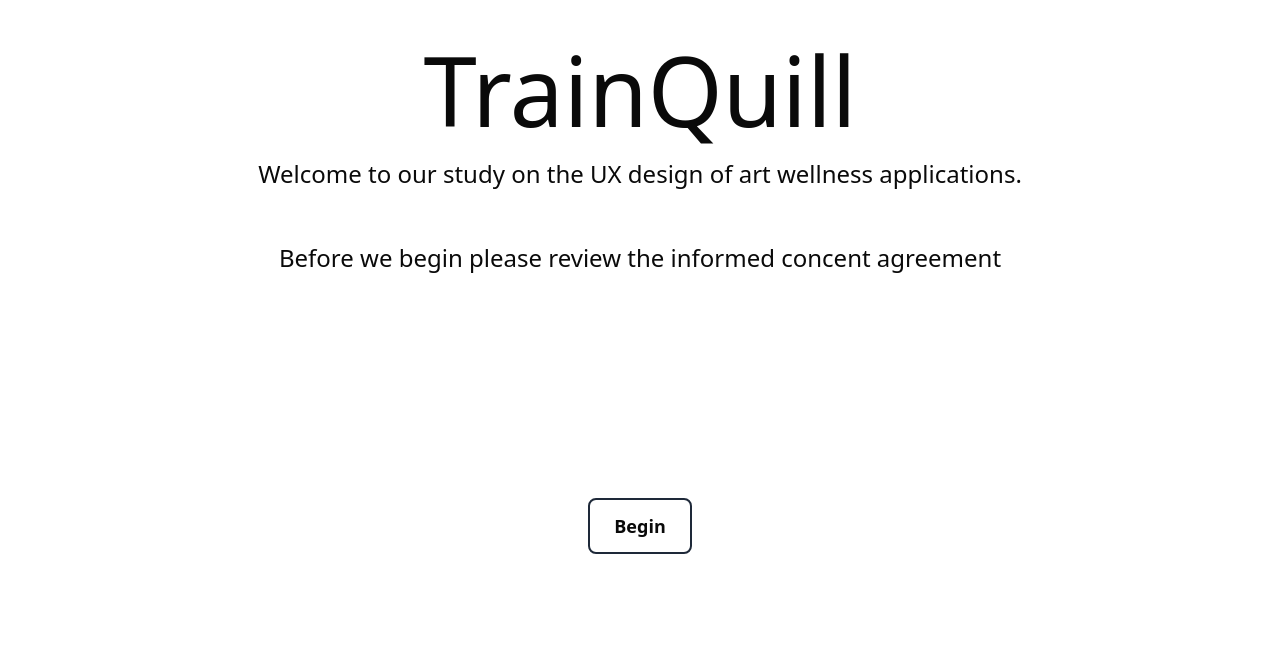
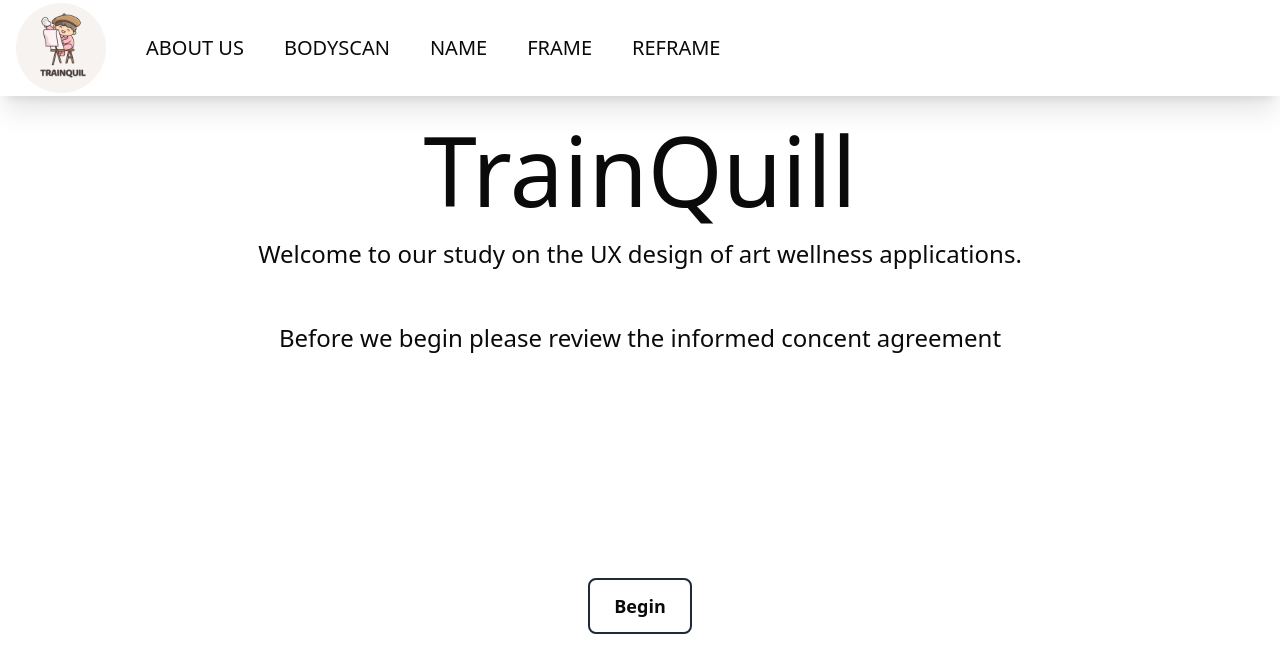
Before and after one commit to BurntIce16/trainquill-prod, a Next.js app in the folder trainquill/: page / in a window 1280 px wide. Shown: the top 672 px of the page. Built offline with nearby package versions, Linux system fonts and the light colour scheme; a web font is replaced by a local one.

Commit message:
add navbar

```diff
--- a/trainquill/src/app/layout.tsx
+++ b/trainquill/src/app/layout.tsx
@@ -1,6 +1,7 @@
 import type { Metadata } from "next";
 import { Monomaniac_One } from "next/font/google";
 import "./globals.css";
+import Navbar from "@/components/Navbar";
 
 const monomaniacOne = Monomaniac_One({
   weight: "400",
@@ -10,18 +11,18 @@ const monomaniacOne = Monomaniac_One({
 
 export const metadata: Metadata = {
   title: "TrainQuill",
-  description: "stART ux study app made by team VanGoat for WPI, NUS, and the National Gallery Singapore",
+  description:
+    "stART ux study app made by team VanGoat for WPI, NUS, and the National Gallery Singapore",
 };
 
 export default function RootLayout({
   children,
-}: Readonly<{
-  children: React.ReactNode;
-}>) {
+}: Readonly<{ children: React.ReactNode }>) {
   return (
     <html lang="en">
       <body className={`${monomaniacOne.variable} antialiased`}>
-        {children}
+        <Navbar />
+        <div className="pt-20">{children}</div>
       </body>
     </html>
   );
--- /dev/null
+++ b/trainquill/src/components/Navbar.tsx
@@ -0,0 +1,56 @@
+"use client";
+
+import React, { useState } from "react";
+import logo from "../../public/logo.png";
+import { FaBars, FaTimes } from "react-icons/fa";
+import Link from "next/link";
+
+const LINKS = [
+  { text: "Home", href: "/" },
+  { text: "BodyScan", href: "/bodyscan" },
+  { text: "Reframe", href: "/reframe" },
+];
+
+const Navbar = () => {
+  return (
+    <nav className="fixed w-full h-24 shadow-xl bg-white z-50">
+      <div className="flex items-center px-4 h-full w-full">
+        <Link href="/">
+          <img
+            src={logo.src}
+            alt="Logo"
+            width={90}
+            height={90}
+            className="cursor-pointer"
+          />
+        </Link>
+        <div>
+          <ul className="hidden sm:flex">
+            <Link href="/about">
+              <li className="ml-10 uppercase hover:border-b text-xl">
+                About us
+              </li>
+            </Link>
+            <Link href="/bodyscan">
+              <li className="ml-10 uppercase hover:border-b text-xl">
+                Bodyscan
+              </li>
+            </Link>
+            <Link href="/name">
+              <li className="ml-10 uppercase hover:border-b text-xl">Name</li>
+            </Link>
+            <Link href="/frame">
+              <li className="ml-10 uppercase hover:border-b text-xl">Frame</li>
+            </Link>
+            <Link href="/reframe">
+              <li className="ml-10 uppercase hover:border-b text-xl">
+                Reframe
+              </li>
+            </Link>
+          </ul>
+        </div>
+      </div>
+    </nav>
+  );
+};
+export default Navbar;
```
Also changed, not shown: trainquill/src/app/page.tsx (+6 -4 lines), trainquill/public/logo.png (added).
